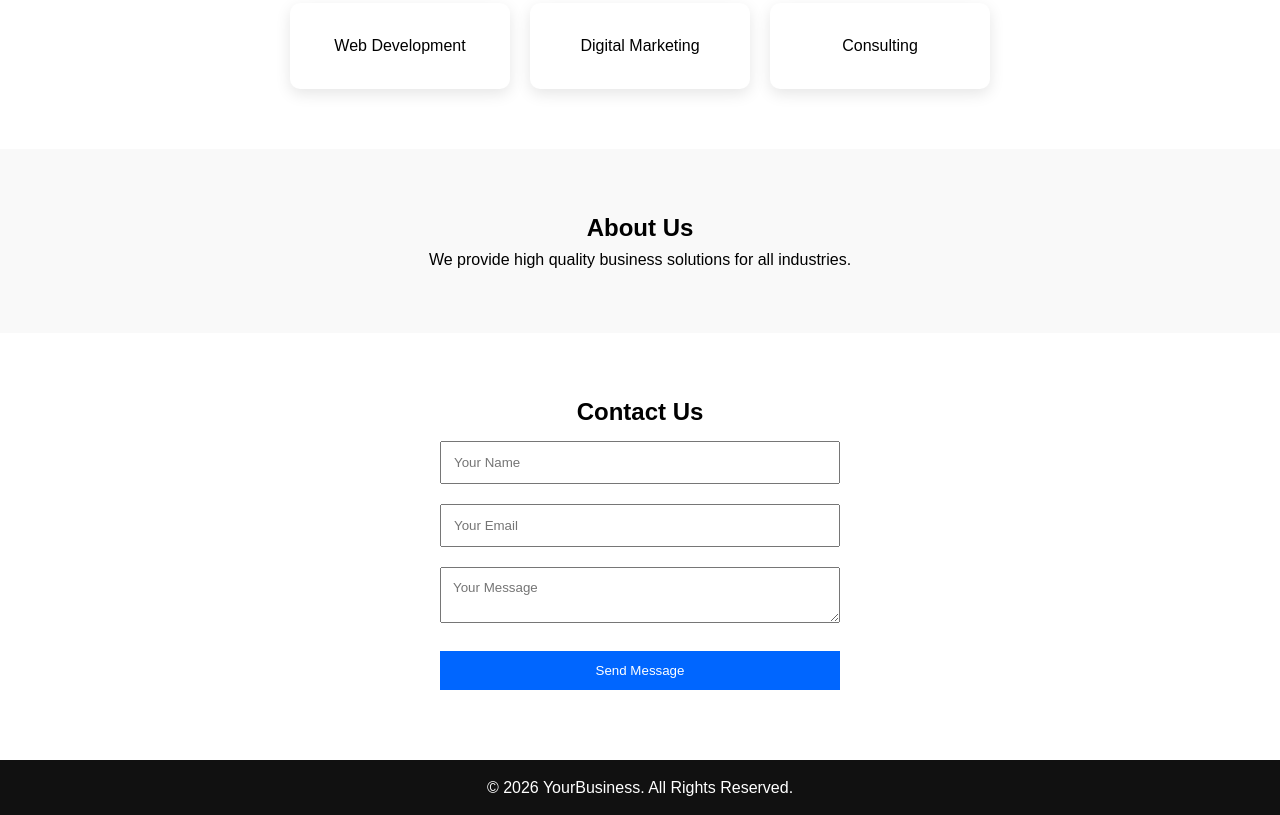
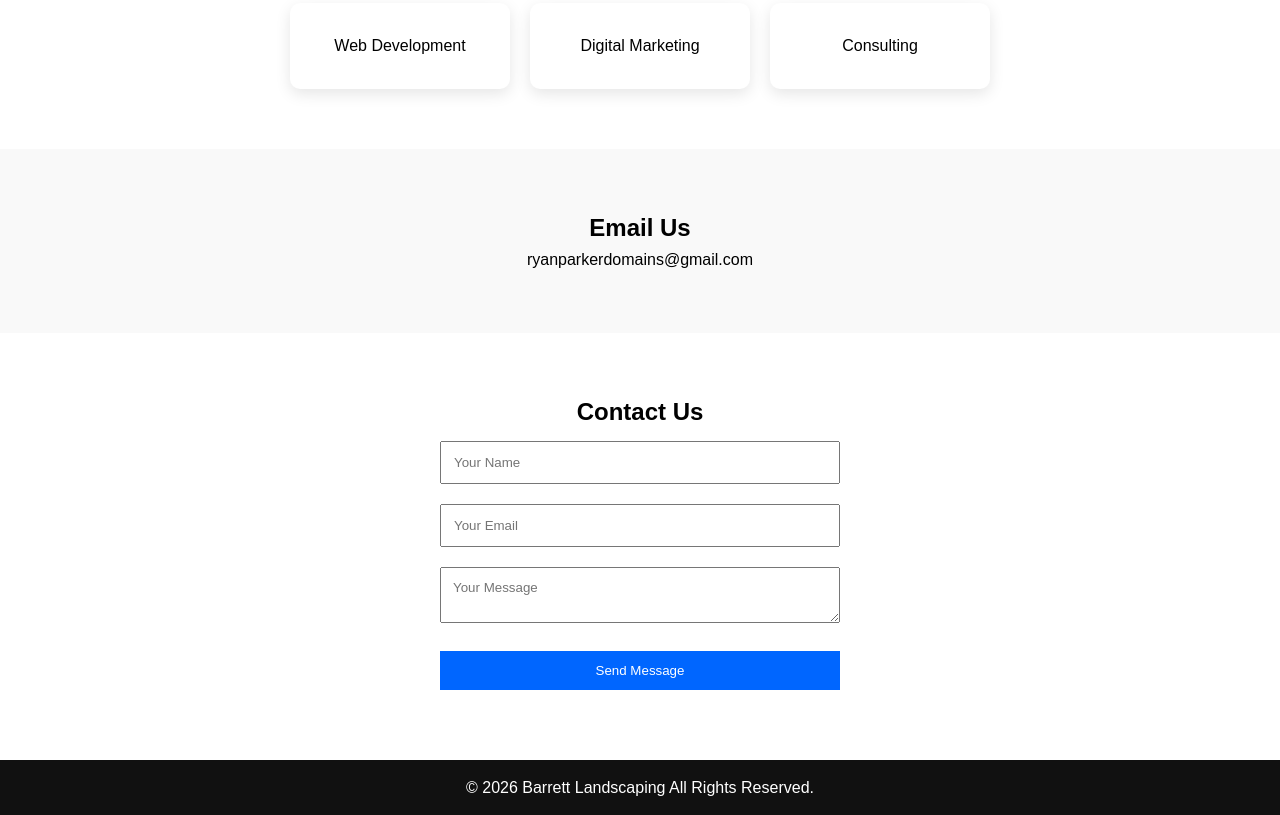
Before and after one commit to IndRyan/barrettlandscaping, a plain HTML site: page index.html in a window 1280 px wide. Shown: the part 901-1716 px from the top of the page. Drawn offline with Linux system fonts and the light colour scheme.

Commit message:
Update index.html

```diff
--- a/index.html
+++ b/index.html
@@ -3,14 +3,14 @@
 <head>
   <meta charset="UTF-8">
   <meta name="viewport" content="width=device-width, initial-scale=1.0">
-  <title>Your Business | Professional Services</title>
+  <title>Barrett Landscaping | Professional Services</title>
   <meta name="description" content="Professional business services to grow your brand">
   <link rel="stylesheet" href="style.css">
 </head>
 <body>
 
 <header class="navbar">
-  <div class="logo">YourBusiness</div>
+  <div class="logo">Barrett Landscaping</div>
   <nav>
     <a href="#home">Home</a>
     <a href="#services">Services</a>
@@ -35,8 +35,8 @@
 </section>
 
 <section id="about" class="light">
-  <h2>About Us</h2>
-  <p>We provide high quality business solutions for all industries.</p>
+  <h2>Email Us</h2>
+  <p>ryanparkerdomains@gmail.com</p>
 </section>
 
 <section id="contact">
@@ -50,7 +50,7 @@
 </section>
 
 <footer>
-  <p>© 2026 YourBusiness. All Rights Reserved.</p>
+  <p>© 2026 Barrett Landscaping All Rights Reserved.</p>
 </footer>
 
 <script src="script.js"></script>
```
